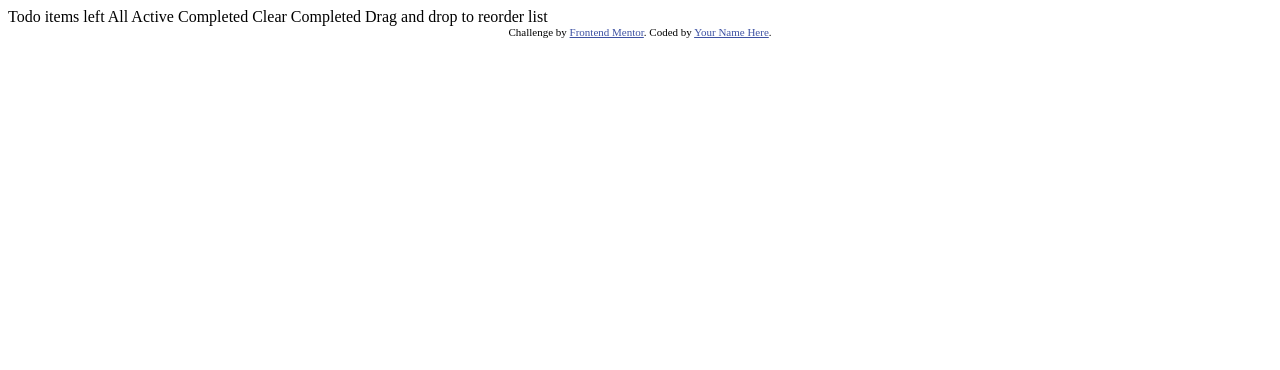
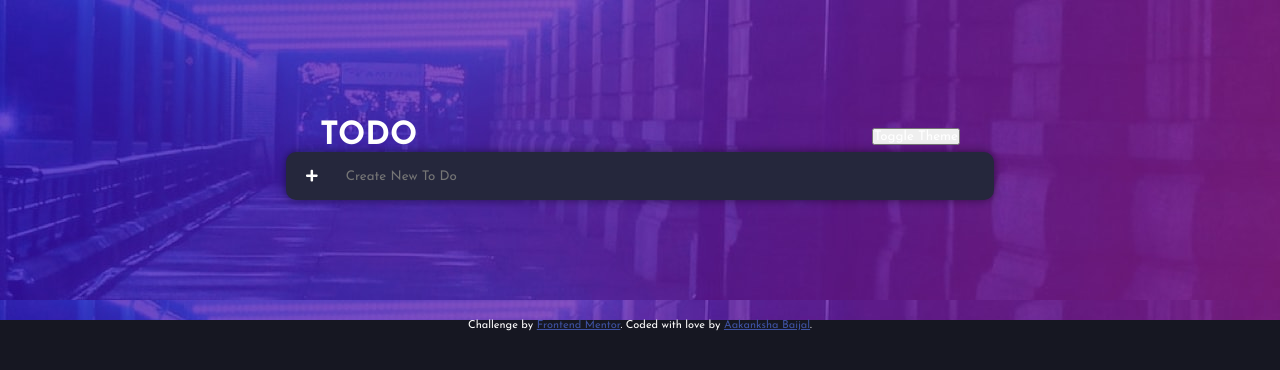
Before and after one commit to aakankshabaijal/todo-app, a plain HTML site: page index.html in a window 1280 px wide. Drawn offline with Linux system fonts and the light colour scheme.

Commit message:
Designed header

```diff
--- /dev/null
+++ b/app.js
@@ -0,0 +1 @@
+console.log('Connected!');
--- a/index.html
+++ b/index.html
@@ -1,36 +1,65 @@
 <!DOCTYPE html>
 <html lang="en">
+
 <head>
   <meta charset="UTF-8">
-  <meta name="viewport" content="width=device-width, initial-scale=1.0"> <!-- displays site properly based on user's device -->
+  <meta name="viewport" content="width=device-width, initial-scale=1.0">
+  <!-- displays site properly based on user's device -->
 
   <link rel="icon" type="image/png" sizes="32x32" href="./images/favicon-32x32.png">
-
+  <link rel="preconnect" href="https://fonts.googleapis.com">
+  <link rel="preconnect" href="https://fonts.gstatic.com" crossorigin>
+  <link
+    href="https://fonts.googleapis.com/css2?family=Josefin+Sans:ital,wght@0,100;0,200;0,300;0,400;0,500;0,600;0,700;1,100;1,200;1,300;1,400&display=swap"
+    rel="stylesheet">
   <title>Frontend Mentor | Todo app</title>
 
   <!-- Feel free to remove these styles or customise in your own stylesheet 👍 -->
   <style>
-    .attribution { font-size: 11px; text-align: center; }
-    .attribution a { color: hsl(228, 45%, 44%); }
+    .attribution {
+      font-size: 11px;
+      text-align: center;
+    }
+
+    .attribution a {
+      color: hsl(228, 45%, 44%);
+    }
   </style>
+  <link rel="stylesheet" href="styles.css">
 </head>
+
 <body>
 
-  Todo
+  <header>
+    <div class="heading">
+      <h1>TODO</h1>
+      <button>Toggle Theme</button>
+    </div>
+    <div class="createToDo">
 
-  <!-- Add dynamic number --> items left
+      <button class="addTaskButton"><i class="fas fa-plus"></i></button>
 
-  All
-  Active
-  Completed
+      <div>
+        <input class="userInput" type="text" placeholder="Create New To Do">
+      </div>
+    </div>
+  </header>
 
-  Clear Completed
 
-  Drag and drop to reorder list
 
-  <div class="attribution">
-    Challenge by <a href="https://www.frontendmentor.io?ref=challenge" target="_blank">Frontend Mentor</a>.
-    Coded by <a href="#">Your Name Here</a>.
-  </div>
+  <main>
+
+    <div class="attribution">
+      Challenge by <a href="https://www.frontendmentor.io?ref=challenge" target="_blank">Frontend Mentor</a>.
+      Coded with love by <a href="#">Aakanksha Baijal</a>.
+    </div>
+  </main>
+
+
+  <script src="app.js"></script>
+  <script defer src="https://use.fontawesome.com/releases/v5.15.4/js/all.js"
+    integrity="sha384-rOA1PnstxnOBLzCLMcre8ybwbTmemjzdNlILg8O7z1lUkLXozs4DHonlDtnE7fpc"
+    crossorigin="anonymous"></script>
 </body>
+
 </html>
--- /dev/null
+++ b/styles.css
@@ -0,0 +1,53 @@
+* {
+	margin: 0;
+	padding: 0;
+	font-family: 'Josefin Sans', sans-serif;
+	color: #fff;
+}
+
+header {
+	background-image: url("images/bg-desktop-dark.jpg");
+	height: 40vh;
+	display: flex;
+	flex-direction: column;
+	justify-content: center;
+	align-items: center;
+}
+header .heading {
+	width: 50vw;
+	display: flex;
+	justify-content: space-between;
+	align-items: center;
+}
+
+header .createToDo {
+	display: flex;
+	justify-content: center;
+	align-items: center;
+	border-radius: 10px;
+	box-shadow: 0px 0px 10px rgba(0, 0, 0, 0.5);
+	transition: all 0.3s ease-in-out;
+	background-color: hsl(235, 24%, 19%); //very dark desaturated_blue
+}
+
+.userInput {
+	width: 50vw;
+	height: 2rem;
+	border: none;
+	margin: 0.5rem;
+	background-color: hsl(235, 24%, 19%); //very dark desaturated blue
+}
+
+.addTaskButton {
+	/* padding: 1rem; */
+	padding: 0;
+	margin: 0 1.25rem;
+	background-color: hsl(235, 24%, 19%);
+	border: none;
+	color: smokewhite;
+}
+
+main {
+	background-color: hsl(235, 21%, 11%);
+	height: 60vh;
+}
```
Also changed, not shown: 1 other file.
